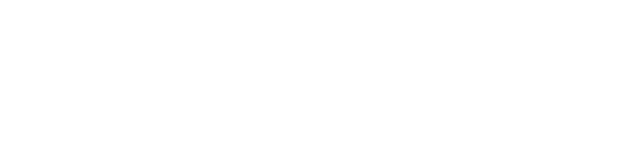
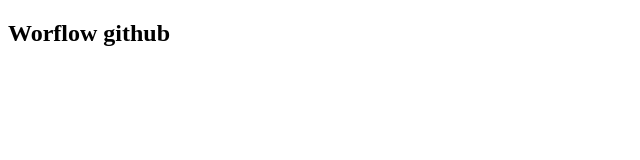
Before and after one commit to arold-takam/ourGitFlow, a plain HTML site: page index.html in a window 1280 px wide. Shown: the whole page, without its empty margins (0-640 px from the left). Drawn offline with Linux system fonts and the light colour scheme.

Commit message:
my first commit

```diff
--- a/index.html
+++ b/index.html
@@ -5,6 +5,6 @@
     <title>Trying to master git flow</title>
 </head>
 <body>
-
+    <h2>Worflow github</h2>
 </body>
 </html>
```
